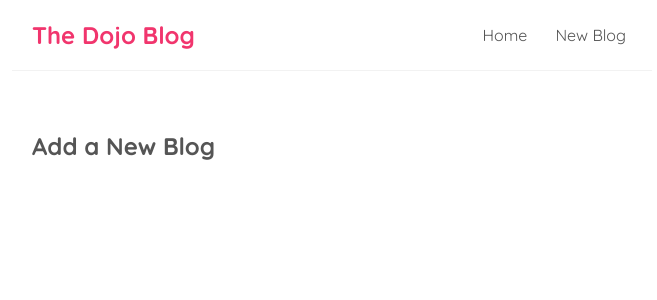
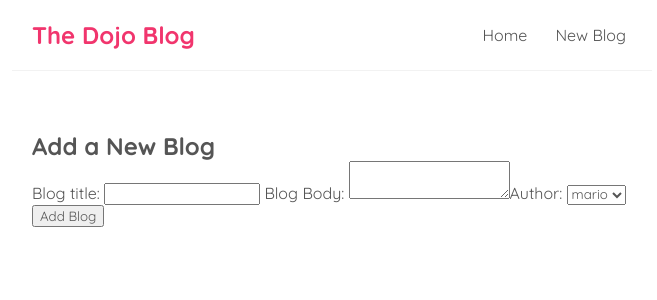
Before and after one commit to Louis2324/react-blog, a React (Vite) app: page /create in a window 1280 px wide. Shown: the top 300 px of the page, without its empty margins (308-965 px from the left). Built offline with nearby package versions, Linux system fonts and the light colour scheme.

Commit message:
Added the functionality to add blogs

```diff
--- a/src/components/Create.jsx
+++ b/src/components/Create.jsx
@@ -1,9 +1,64 @@
-import React from "react";
+import React, { useState } from "react";
+import { useNavigate } from "react-router-dom";
 
 const Create = () => {
+  const [title, setTitle] = useState("");
+  const [body, setBody] = useState("");
+  const [author, setAuthor] = useState("Anonymous");
+  const [isPending, setIsPending] = useState(false);
+  const navigate = useNavigate();
+
+  const handleSubmit = (e) => {
+    e.preventDefault();
+    const blog = { title, body, author };
+    setIsPending(true);
+    setTimeout(() => {
+      fetch("http://localhost:3000/blogs", {
+        method: "POST",
+        headers: { "Content-type": "application/json" },
+        body: JSON.stringify(blog),
+      }).then(() => {
+        console.log("New Blog Added");
+        setIsPending(false);
+        navigate("/");
+      });
+    }, 1000);
+  };
   return (
-    <div>
+    <div className="create">
       <h2>Add a New Blog</h2>
+      <form onSubmit={handleSubmit}>
+        <label htmlFor=""> Blog title: </label>
+        <input
+          type="text"
+          required
+          value={title}
+          onChange={(e) => {
+            setTitle(e.target.value);
+          }}
+        />
+        <label htmlFor=""> Blog Body: </label>
+        <textarea
+          required
+          value={body}
+          onChange={(e) => {
+            setBody(e.target.value);
+          }}
+        ></textarea>
+
+        <label htmlFor="">Author: </label>
+        <select
+          value={author}
+          onChange={(e) => {
+            setAuthor(e.target.value);
+          }}
+        >
+          <option value="mario">mario</option>
+          <option value="luigi">luigi</option>
+        </select>
+        {!isPending && <button>Add Blog </button>}
+        {isPending && <button disabled> Adding Blog... </button>}
+      </form>
     </div>
   );
 };
```
